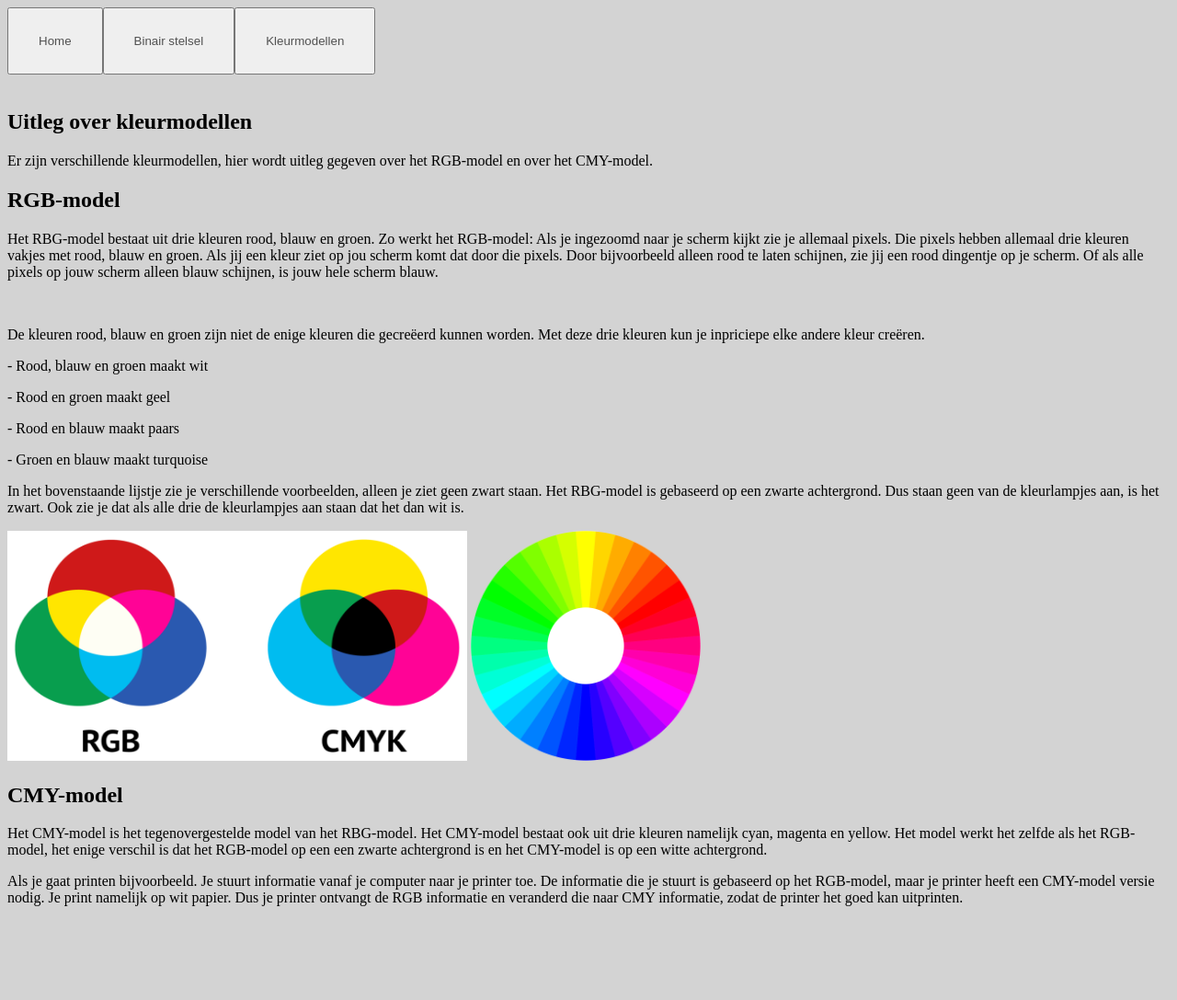
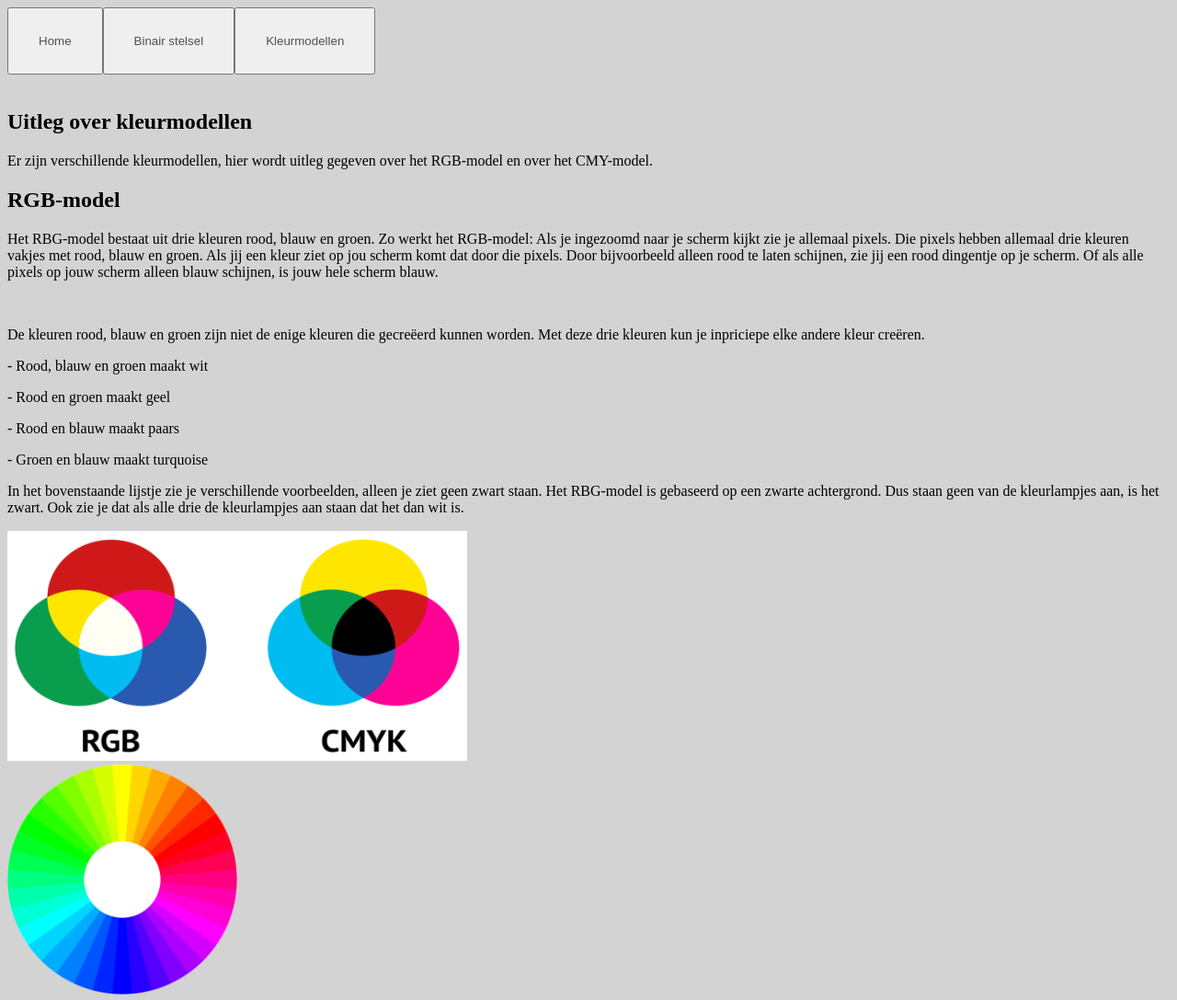
Before and after one commit to ninevdpoel/ninevdpoel.github.io, a plain HTML site: page kleurmodellen.html in a window 1280 px wide. Shown: the top 1087 px of the page at 92% size. Before the commit the page ends 1001 px from the top, so only its background shows below. Drawn offline with Linux system fonts and the light colour scheme.

Commit message:
sdcfrghyj

```diff
--- a/kleurmodellen.html
+++ b/kleurmodellen.html
@@ -37,7 +37,7 @@
          aan, is het zwart. Ook zie je dat als alle drie de kleurlampjes aan staan dat het dan wit is.
         </p>
 
-        <img src="rgbcmy.jpg" style="width: 500px;;height: 250px;px;">                                          <a href="https://redketchup.io/color-picker"> <img src="colorwheel.jpg" alt="Color Wheel" style="width:250px;height:250px;"> </a>
+        <img src="rgbcmy.jpg" style="width: 500px;;height: 250px;px;">   <br> <a href="https://redketchup.io/color-picker"> <img src="colorwheel.jpg" alt="Color Wheel" style="width:250px;height:250px;"> </a>
 
         <h2>CMY-model</h2>
         <p>
```
